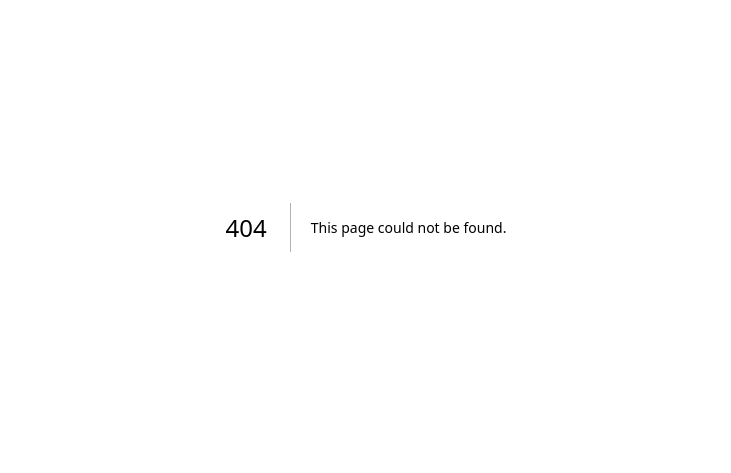
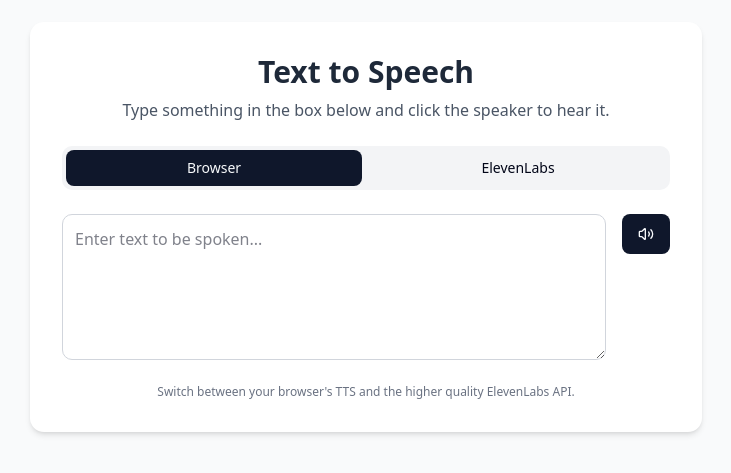
Before and after one commit to rix-04turtle/Hackspire-2025-frontend, a Next.js app: page /text-to-speech in a window 1280 px wide. Before the commit this address had no page. Shown: the part 173-646 px from the top of the page, without its empty margins (274-1005 px from the left). Built offline with nearby package versions, Linux system fonts and the light colour scheme.

Commit message:
feat: add Home page with user authentication check and redirect to login feat: implement Text to Speech page with browser and ElevenLabs API support

```diff
--- a/src/pages/index.js
+++ b/src/pages/index.js
@@ -8,6 +8,7 @@ const IndexPage = () => {
         { name: "Signup", path: "/signup" },
         { name: "Crops", path: "/crops" },
         { name: "Indian States", path: "/indian-states" },
+        { name: "Text to Speech", path: "/text-to-speech" },
     ]
 
     return (
--- /dev/null
+++ b/src/pages/rohan/home.js
@@ -0,0 +1,19 @@
+import { useEffect } from 'react'
+import { useRouter } from 'next/router'
+import Homepage from '../Homepage'
+
+export default function Home() {
+  const router = useRouter()
+
+  useEffect(() => {
+    // Check if user is logged in
+    const token = localStorage.getItem('token')
+    const guest = localStorage.getItem('guest')
+    if (!token && !guest) {
+      // If not logged in and not continuing as guest, redirect to login
+      router.replace('/login')
+    }
+  }, [router])
+
+  return <Homepage />
+}
--- /dev/null
+++ b/src/pages/text-to-speech.js
@@ -0,0 +1,126 @@
+import React, { useState, useEffect } from 'react';
+import { Volume2, Loader2 } from 'lucide-react';
+import { Button } from '@/components/ui/button';
+
+const TextToSpeechPage = () => {
+  const [text, setText] = useState('');
+  const [isLoading, setIsLoading] = useState(false);
+  const [apiPreference, setApiPreference] = useState('browser'); // 'browser' or 'elevenlabs'
+  const [isBrowserApiSupported, setIsBrowserApiSupported] = useState(false);
+
+  useEffect(() => {
+    const supported = 'speechSynthesis' in window;
+    setIsBrowserApiSupported(supported);
+    if (!supported) {
+      setApiPreference('elevenlabs');
+    }
+  }, []);
+
+  const handleSpeak = async () => {
+    if (text.trim() === '') {
+        alert('Please enter some text to speak.');
+        return;
+    }
+
+    // Use browser API if preferred and supported
+    if (apiPreference === 'browser' && isBrowserApiSupported) {
+      const utterance = new SpeechSynthesisUtterance(text);
+      window.speechSynthesis.speak(utterance);
+    } else {
+      // Fallback to ElevenLabs API via our backend
+      setIsLoading(true);
+      try {
+        const backendUrl = `${process.env.NEXT_PUBLIC_BACKEND_URL || 'http://localhost:4000'}/api/text-to-speech`;
+        const response = await fetch(backendUrl, {
+          method: 'POST',
+          headers: {
+            'Content-Type': 'application/json',
+          },
+          body: JSON.stringify({ text }),
+        });
+
+        if (!response.ok) {
+          const errorBody = await response.json().catch(() => ({ error: 'Failed to parse error from backend.' }));
+          throw new Error(errorBody.error || 'Failed to generate speech.');
+        }
+
+        const audioBlob = await response.blob();
+        const audioUrl = URL.createObjectURL(audioBlob);
+        const audio = new Audio(audioUrl);
+        audio.play();
+        audio.onended = () => {
+            URL.revokeObjectURL(audioUrl);
+        };
+
+      } catch (error) {
+        console.error('Error with ElevenLabs TTS fetch:', error);
+        if (error instanceof TypeError && error.message === 'Failed to fetch') {
+            alert('Could not connect to the backend server. Please ensure it is running and accessible.');
+        } else {
+            alert(`Sorry, we could not generate the speech. Error: ${error.message}`);
+        }
+      } finally {
+        setIsLoading(false);
+      }
+    }
+  };
+
+  return (
+    <div className="min-h-screen bg-gray-50 flex items-center justify-center p-4">
+      <div className="max-w-2xl w-full bg-white rounded-xl shadow-md p-8 space-y-6">
+        <div className="text-center">
+            <h1 className="text-3xl font-bold text-gray-800">Text to Speech</h1>
+            <p className="text-gray-600 mt-2">
+            Type something in the box below and click the speaker to hear it.
+            </p>
+        </div>
+
+        {/* API Switcher */}
+        <div className="flex justify-center items-center space-x-2 bg-gray-100 p-1 rounded-lg">
+            <Button
+                variant={apiPreference === 'browser' ? 'default' : 'ghost'}
+                onClick={() => setApiPreference('browser')}
+                disabled={!isBrowserApiSupported}
+                className="flex-1"
+            >
+                Browser
+            </Button>
+            <Button
+                variant={apiPreference === 'elevenlabs' ? 'default' : 'ghost'}
+                onClick={() => setApiPreference('elevenlabs')}
+                className="flex-1"
+            >
+                ElevenLabs
+            </Button>
+        </div>
+
+        <div className="flex items-start space-x-4">
+          <textarea
+            value={text}
+            onChange={(e) => setText(e.target.value)}
+            placeholder="Enter text to be spoken..."
+            className="flex-grow p-3 border border-gray-300 rounded-lg focus:ring-2 focus:ring-indigo-500 focus:border-indigo-500 transition duration-150 ease-in-out resize-y min-h-[120px]"
+            rows="5"
+            disabled={isLoading}
+          />
+          <Button onClick={handleSpeak} size="lg" className="flex-shrink-0" disabled={isLoading}>
+            {isLoading ? (
+                <Loader2 className="h-6 w-6 animate-spin" />
+            ) : (
+                <Volume2 className="h-6 w-6" />
+            )}
+            <span className="sr-only">Speak</span>
+          </Button>
+        </div>
+        <div className="text-center text-xs text-gray-500">
+            {isBrowserApiSupported
+                ? "Switch between your browser's TTS and the higher quality ElevenLabs API."
+                : "Your browser does not support native TTS. Using ElevenLabs API."
+            }
+        </div>
+      </div>
+    </div>
+  );
+};
+
+export default TextToSpeechPage;
```
